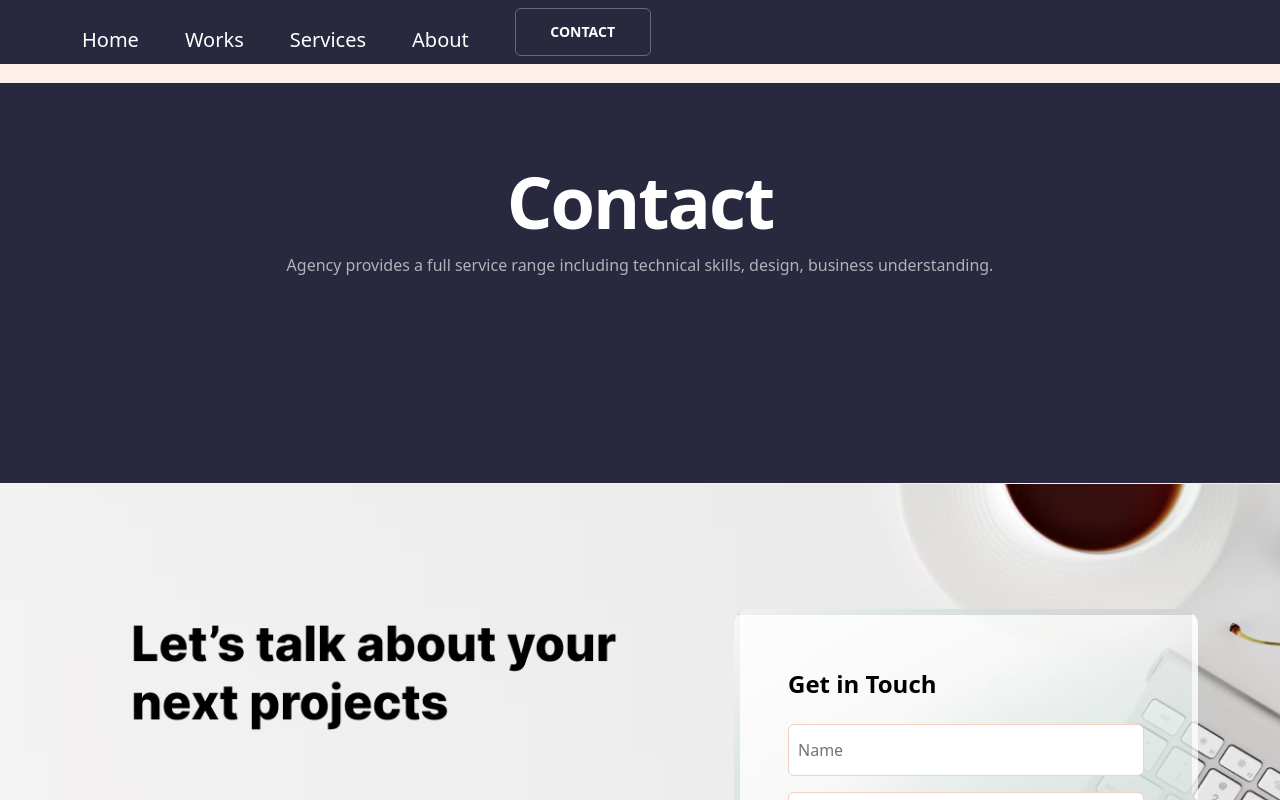
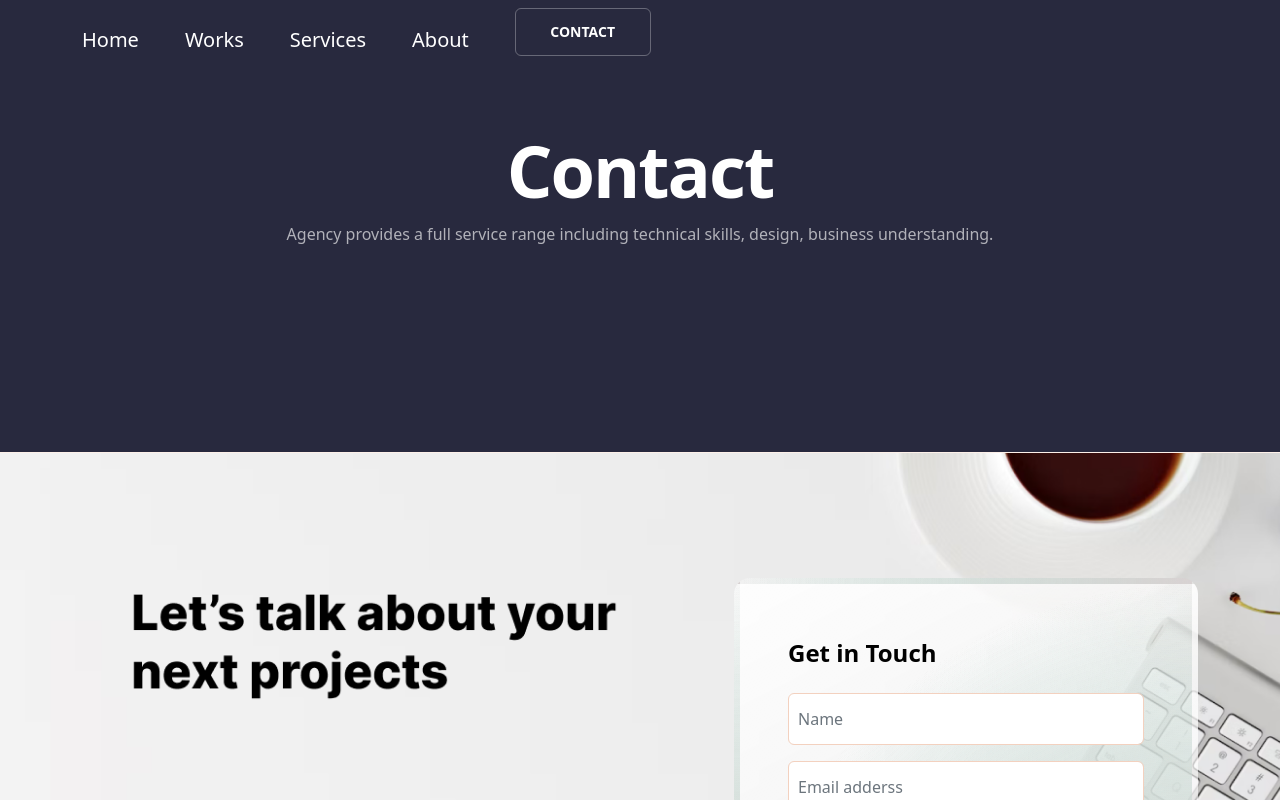
Before and after one commit to AllenDev1/TBI, a React (Create React App) app in the folder ui/: page /contact in a window 1280 px wide. Shown: the top 800 px of the page. Built offline with nearby package versions, Linux system fonts and the light colour scheme; no server answers.

Commit message:
:bug: bug fixed

```diff
--- a/ui/src/scss/about scss/about.scss
+++ b/ui/src/scss/about scss/about.scss
@@ -2,7 +2,7 @@
 	height: 400px;
 	background: #28293e;
 	.about-heading-container {
-		margin-top: 83px;
+		margin-top: 52px;
 		.about-heading-intro {
 			padding-top: 7%;
 			font-style: normal;
```
